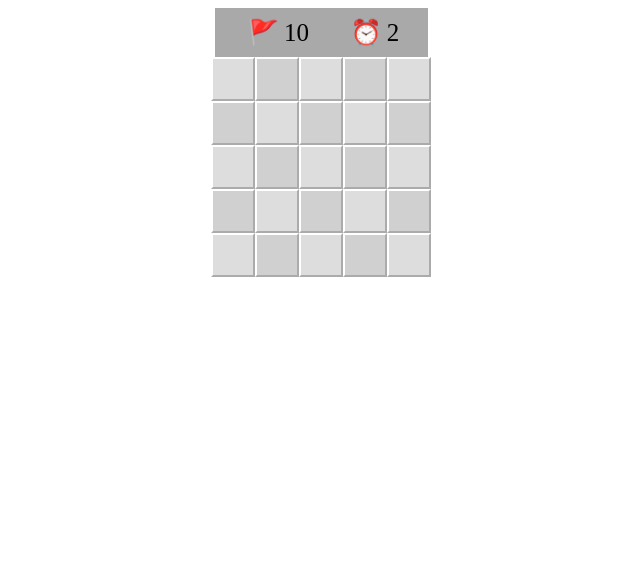
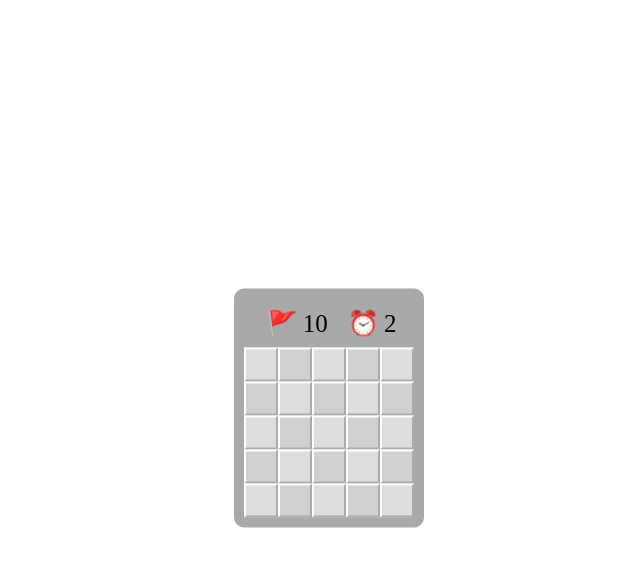
Before and after one commit to anitalu724/mineSweeper, a React (Create React App) app: page / in a window 1280 px wide. Both pictures are taken after a click on the button "Start Game". Shown: the top 566 px of the page, without its empty margins (319-959 px from the left). Built offline with nearby package versions, Linux system fonts and the light colour scheme.

Commit message:
20211020_v5

```diff
--- a/src/App.css
+++ b/src/App.css
@@ -1,5 +1,8 @@
 *{
       font-family: 'Futura';
+}
+html, body{
+      height: 100%;
 }
 .App{
       display: "flex";
@@ -7,75 +10,17 @@
       justify-content: center;
       text-align: center;
 }
-.boardWrapper{
-      align-items: center;
-      /* background-color: aqua; */
-      height: 100%;
-      width: 100%;
-      justify-content: center;
-      margin: 0 auto;
-      /* width: 500px; */
-
-}
-.board{
-      /* background-color: darkblue; */
-      display: flex;
-      flex-direction: column;
-      align-items: center;
-      position: relative;
-}
-.dashBoard{
-      background-color: darkgray;
-      /* width:408px; */
-      margin: 0 auto;
-      padding: 10px;
-      text-align: center;
-      display: flex;
-      justify-content: center;
-}
-.dashBoard_col{
-      display: flex;
-      color: '#222222';
-      font-size: 25px;
-      justify-content: center;
-      align-items: center;
-}
-.icon{
-      margin: 0;
-      padding: 0 5px;
-}
-#dashBoard_col1{
-      display:inline;
-      margin: 0 auto;
-      text-align: center;
-}
-#dashBoard_col2{
-      display:inline;
-      margin: 0 auto;
-      text-align: center;
-}
-
-
 
 .cell{
-      width : 40px;
-      height : 40px;
-      /* border: "1px solid white"; */
+      width : 30px;
+      height : 30px;
       justify-content: "center";
       align-items: "center";
       display: "flex";
-      cursor: 'pointer';
-      font-size: 30px;
+      font-size: 25px;
       font-weight: bold;
-
-      /* border:3px outset darkgrey; */
-
-
+      cursor: pointer;
 };
-
-
-.clock{
-      height: 40px;
-      width: 40px;
-
+.cell:hover{
+      cursor: pointer;
 }
--- a/src/components/Board.js
+++ b/src/components/Board.js
@@ -1,12 +1,12 @@
-import React, { useEffect, useState, useRef } from 'react';
+import React, { useEffect, useState } from 'react';
 import createBoard from '../util/createBoard';
 import Cell from './Cell';
 import Modal from './Modal';
 import { revealed } from '../util/reveal';
-import "../App.css"
+import './css/Board.css'
 import Dashboard from './Dashboard';
 
-const Board = ({ROW, COL, BOMBSIZE, BACKTOHOME}) => {
+const Board = ({BOARDSIZE, BOMBSIZE, BACKTOHOME}) => {
     const [grid, setGrid] = useState([]);
     const [nonMineCount, setNonMineCount] = useState(0);
     const [mineLocations, setMineLocation] = useState([]);
@@ -21,8 +21,8 @@ const Board = ({ROW, COL, BOMBSIZE, BACKTOHOME}) => {
 
     // Creating a board
     const freshBoard = () => {
-        const newBoard = createBoard(ROW, COL, BOMBSIZE);
-        setNonMineCount(ROW * COL - BOMBSIZE);
+        const newBoard = createBoard(BOARDSIZE, BOARDSIZE, BOMBSIZE);
+        setNonMineCount(BOARDSIZE * BOARDSIZE - BOMBSIZE);
         setRemainFlagNum(BOMBSIZE);
         setMineLocation(newBoard.mineLocation);
         setGrid(newBoard.board);
@@ -80,10 +80,11 @@ const Board = ({ROW, COL, BOMBSIZE, BACKTOHOME}) => {
     }
 
     return(
-        <div className='boardWrapper'>
-            <div className="board">
-                <Dashboard remainFlagNum = {remainFlagNum} gameOver = {gameOver} col = {COL}/>
+        <div className='boardPage'>
+            <div className="boardWrapper">
             {gameOver && <Modal restartGame = {restartGame} backToHome = {BACKTOHOME} win= {win}/>}
+                <div className = 'boardContainer'>
+                    <Dashboard remainFlagNum = {remainFlagNum} gameOver = {gameOver}/>
                     {
                         grid.map((singleRow, index1) => {
                             return (
@@ -98,6 +99,9 @@ const Board = ({ROW, COL, BOMBSIZE, BACKTOHOME}) => {
                         })
                     }
                 </div>
+
+
+            </div>
         </div>
     );
 
--- a/src/components/Dashboard.js
+++ b/src/components/Dashboard.js
@@ -1,8 +1,8 @@
 import React, { useEffect, useState, useRef } from 'react';
-import "../App.css"
+import "./css/Dashboard.css"
 let timeIntervalId;
 
-export default function Dashboard({remainFlagNum, gameOver, sendTime, col}){
+export default function Dashboard({remainFlagNum, gameOver, sendTime}){
     let [time, setTime] = useState(0);
     let [sTime, setSTime] = useState(0);
 
@@ -27,10 +27,10 @@ export default function Dashboard({remainFlagNum, gameOver, sendTime, col}){
 
 
     return (
-        <div className = "dashBoard" style = {{width: col*40-22+col*3}}>
+        <div className = "dashBoard" >
             <div id = 'dashBoard_col1' >
                 <div className = 'dashBoard_col'>
-                    <p className = 'icon'>🚩 </p>
+                    <p className = 'icon'>🚩</p>
                     {remainFlagNum}
                 </div>
             </div>
--- a/src/components/HomePage.js
+++ b/src/components/HomePage.js
@@ -1,5 +1,5 @@
 import React, { useState } from 'react';
-import './HomePage.css';
+import './css/HomePage.css';
 
 
 const HomePage = ({startGameOnClick, mineNumOnChange, boardSizeOnChange, mineNum, boardSize}) => {
@@ -41,7 +41,7 @@ const HomePage = ({startGameOnClick, mineNumOnChange, boardSizeOnChange, mineNum
                             </div>
                             <div className = "controlCol">
                                 <p className = 'controlTitle'>Board Size (n×n)</p>
-                                <input id = 'boardSize' type='range' min='1' max='25' defaultValue='5'  step='1' onChange = {({ target: { value: num } }) => {boardSizeOnChange(num);  checkError(1, num);}}/>
+                                <input id = 'boardSize' type='range' min='1' max='20' defaultValue='5'  step='1' onChange = {({ target: { value: num } }) => {boardSizeOnChange(num);  checkError(1, num);}}/>
                                 <p className = 'controlNum' style = {{color: (error) ? '#880000' : '#0f0f4b'}}>{boardSize}</p>
                             </div>
                           </div>
--- a/src/components/Modal.js
+++ b/src/components/Modal.js
@@ -1,5 +1,5 @@
 import React, { useEffect, useState } from "react";
-import './Modal.css'
+import './css/Modal.css'
 
 export default function Modal({restartGame, backToHome, win}){
     const [render, setRender] = useState(false);
--- /dev/null
+++ b/src/components/css/Board.css
@@ -0,0 +1,24 @@
+
+.boardPage{
+    margin: 0;
+    /* height: 100%; */
+}
+.boardWrapper{
+    position:absolute;
+    height: 100%;
+    width: 100%;
+
+}
+.boardContainer{
+    border: 10px solid darkgray;
+    border-radius: 10px;
+    background-color: darkgrey;
+    align-items: center;
+    justify-content: center;
+
+    margin: auto;
+    position: absolute;
+    top: 50%;
+    left: 50%;
+    transform: translate(-50%, -50%);
+}
--- /dev/null
+++ b/src/components/css/Dashboard.css
@@ -0,0 +1,32 @@
+*{
+    font-family: 'Futura';
+}
+.dashBoard{
+    background-color: darkgray;
+    margin: 0 auto;
+    padding: 10px;
+    text-align: center;
+    display: flex;
+    justify-content: center;
+}
+.dashBoard_col{
+    display: flex;
+    color: '#222222';
+    font-size: 25px;
+    justify-content: center;
+    align-items: center;
+}
+.icon{
+    margin: 0;
+    padding: 0 5px;
+}
+#dashBoard_col1{
+    display:inline;
+    margin: 0 auto;
+    text-align: center;
+}
+#dashBoard_col2{
+    display:inline;
+    margin: 0 auto;
+    text-align: center;
+}
--- a/src/components/Modal.css
+++ b/src/components/css/Modal.css
@@ -3,10 +3,14 @@
 }
 .modal{
     z-index: 1;
-    height: 100%;
+    margin: auto;
+    height: 50%;
     width: 100%;
     position: absolute;
     background-color: rgba(0, 0, 0, 0.5);
+    top: 50%;
+    left: 50%;
+    transform: translate(-50%, -50%);
 
 }
 .modalWrapper{
--- /dev/null
+++ b/src/containers/MineSweeper.css
@@ -0,0 +1,6 @@
+.mineSweeper{
+    display: "flex";
+    align-items: center;
+    justify-content: center;
+    text-align: center;
+}
--- a/src/containers/MineSweeper.js
+++ b/src/containers/MineSweeper.js
@@ -1,5 +1,5 @@
 import React, { useState } from 'react';
-import '../App.css';
+import './MineSweeper.css';
 import Board from '../components/Board'
 import HomePage from '../components/HomePage'
 
@@ -19,12 +19,14 @@ const MineSweeper = () => {
     }
     const backToHomeOnClick = () => {
         setStartGame(false);
+        setMineNum(10);
+        setBoardSize(5);
     }
 
     return(
-        <div className='App'>
+        <div className='mineSweeper'>
             {startGame ?
-                <Board ROW = {boardSize} COL = {boardSize} BOMBSIZE = {mineNum} BACKTOHOME = {backToHomeOnClick}/>
+                <Board BOARDSIZE = {boardSize} BOMBSIZE = {mineNum} BACKTOHOME = {backToHomeOnClick}/>
                 :
                 <HomePage startGameOnClick = {startGameOnClick} mineNumOnChange = {mineNumOnChange} boardSizeOnChange = {boardSizeOnChange} mineNum = {mineNum} boardSize = {boardSize}/>
             }
--- a/src/util/createBoard.js
+++ b/src/util/createBoard.js
@@ -32,25 +32,25 @@ export default (row, col, bombs) => {
 
 
     // Add Numbers
-    for(let roww = 0; roww < row; roww++){
-        for(let coll = 0; coll < col; coll++){
-            if (board[roww][coll].value === '💣') continue;
+    for(let r = 0; r < row; r++){
+        for(let c = 0; c < col; c++){
+            if (board[r][c].value === '💣') continue;
             // Top
-            if (roww > 0 && board[roww - 1][coll].value === '💣') board[roww][coll].value++;
+            if (r > 0 && board[r - 1][c].value === '💣') board[r][c].value++;
             // Top Right
-            if (roww > 0 && coll < col - 1 && board[roww - 1][coll + 1].value === '💣') board[roww][coll].value++;
+            if (r > 0 && c < col - 1 && board[r - 1][c + 1].value === '💣') board[r][c].value++;
             // Right
-            if (coll < col - 1 && board[roww][coll + 1].value === '💣') board[roww][coll].value++;
+            if (c < col - 1 && board[r][c + 1].value === '💣') board[r][c].value++;
             // Bottom Right
-            if (roww < row - 1 && coll < col - 1 && board[roww + 1][coll + 1].value === '💣') board[roww][coll].value++;
+            if (r < row - 1 && c < col - 1 && board[r + 1][c + 1].value === '💣') board[r][c].value++;
             // Bottom
-            if (roww < row - 1 && board[roww + 1][coll].value === '💣') board[roww][coll].value++;
+            if (r < row - 1 && board[r + 1][c].value === '💣') board[r][c].value++;
             // Bottom Left
-            if (roww < row -1 && coll > 0 && board[roww + 1][coll - 1].value === '💣') board[roww][coll].value++;
+            if (r < row -1 && c > 0 && board[r + 1][c - 1].value === '💣') board[r][c].value++;
             // Left
-            if (coll > 0 && board[roww][coll - 1].value === '💣') board[roww][coll].value++;
+            if (c > 0 && board[r][c - 1].value === '💣') board[r][c].value++;
             // Top Left
-            if (roww > 0 && coll > 0 && board[roww - 1][coll -1].value === '💣') board[roww][coll].value++;
+            if (r > 0 && c > 0 && board[r - 1][c -1].value === '💣') board[r][c].value++;
 
         }
     }
```
Also changed, not shown: src/components/css/HomePage.css (renamed from src/components/HomePage.css). Lines whose indentation alone changed are shown as unchanged.
